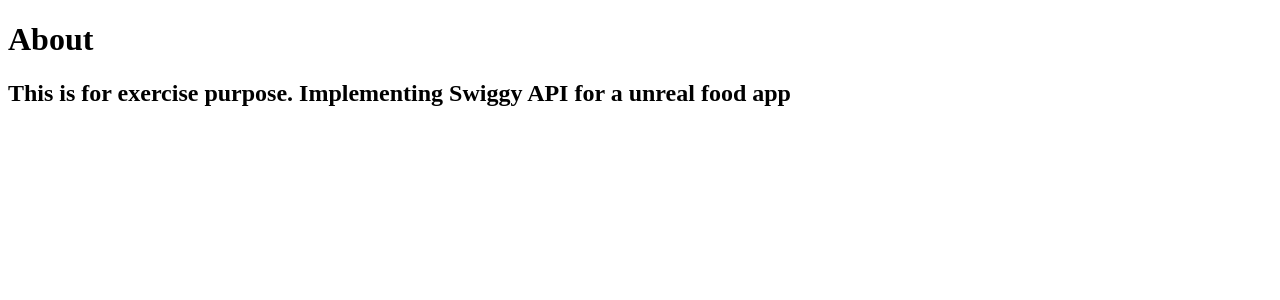
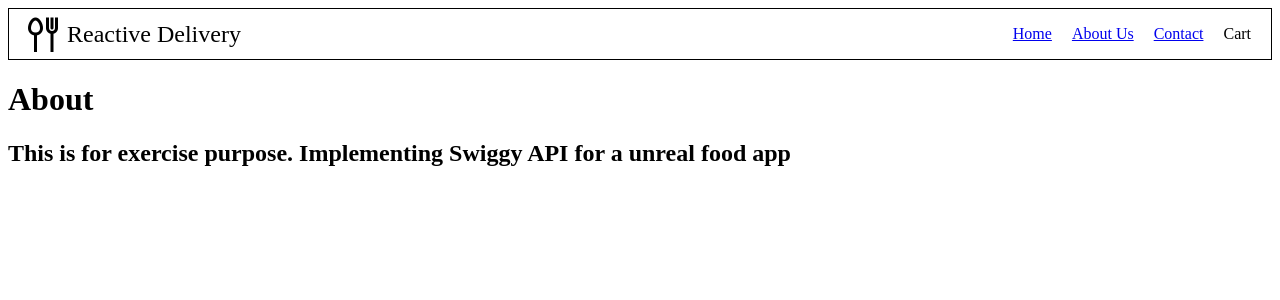
Before and after one commit to uk974q/ReactivePace, a React (Vite) app: page /about in a window 1280 px wide. Shown: the top 300 px of the page. Built offline with nearby package versions, Linux system fonts and the light colour scheme.

Commit message:
Child Routes introduced

```diff
--- a/src/App.js
+++ b/src/App.js
@@ -1,6 +1,6 @@
 import React from "react"
 import ReactDOM  from "react-dom/client"
-import { createBrowserRouter, RouterProvider } from "react-router-dom"
+import { createBrowserRouter, Outlet, RouterProvider } from "react-router-dom"
 import "./App.css"
 import Header from "./components/Header"
 import Body from "./components/Body"
@@ -11,7 +11,7 @@
 const ReactFunctionalComponent = () => (
     <div className="container">
         <Header />
-        <Body />
+        <Outlet />
     </div>
 )
 
@@ -19,7 +19,10 @@
     {
         path:"/",
         element: <ReactFunctionalComponent />,
-        errorElement: <ErrorPage />
+        children:[
+            {
+                path: "/",
+                element: <Body />
             },
             {
                 path:"/about",
@@ -29,6 +32,10 @@
                 path: "/contact",
                 element: <Contact />
             }
+        ],
+        errorElement: <ErrorPage />
+    },
+
 ])
 
 
--- a/src/components/Header.js
+++ b/src/components/Header.js
@@ -1,12 +1,14 @@
+import { Link } from "react-router-dom"
+
 const Header = () => {
     return (
         <div className="header-container">
             <div className="logo"><i className="las la-utensils"></i><span>Reactive Delivery</span></div>
             <div className="links">
                 <ul>
-                    <li>Home</li>
-                    <li>About Us</li>
-                    <li>Contact</li>
+                    <li><Link to={"/"}>Home</Link></li>
+                    <li><Link to={"/about"}>About Us</Link></li>
+                    <li><Link to={"/contact"}>Contact</Link></li>
                     <li>Cart</li>
                 </ul>
             </div>
```
Lines whose indentation alone changed are shown as unchanged.
